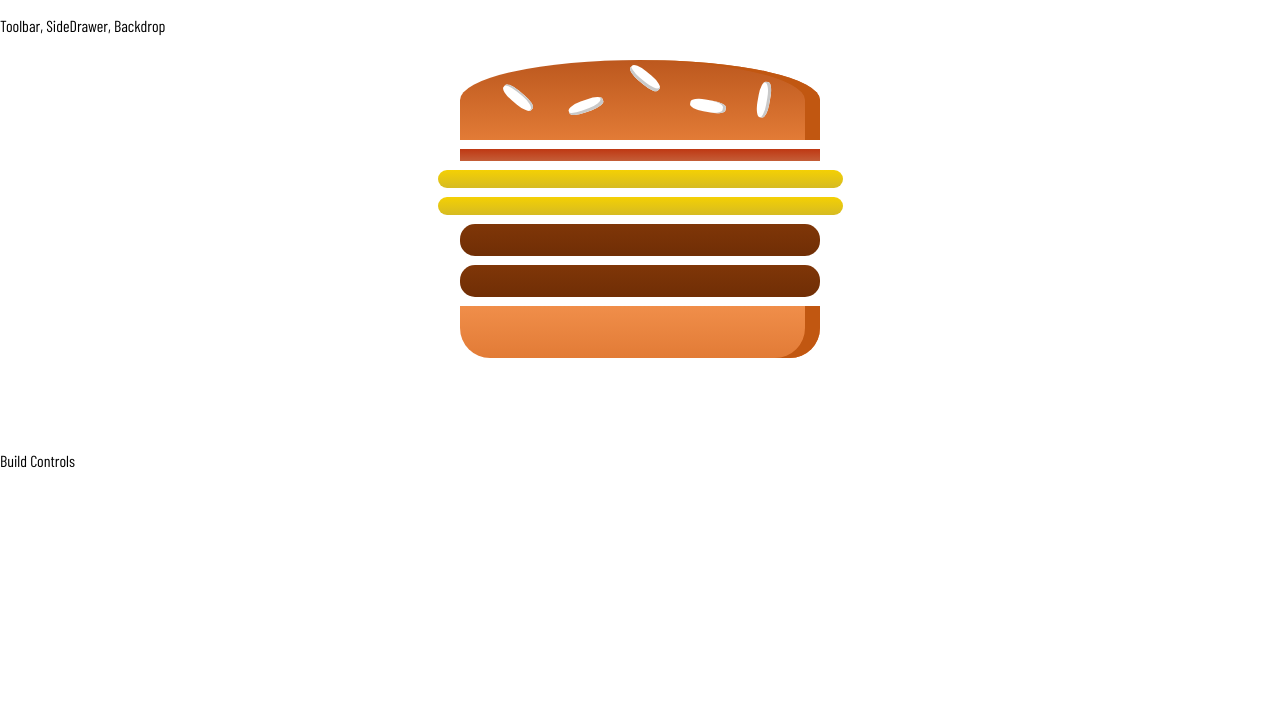
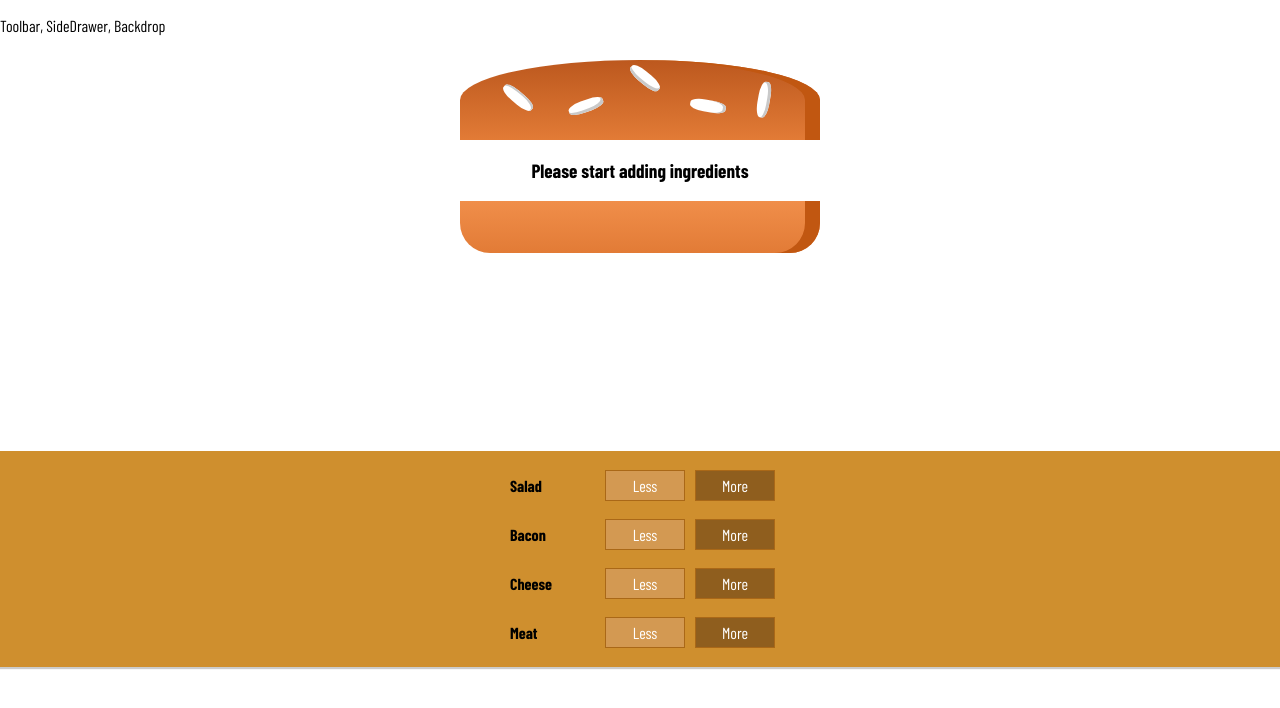
Before and after one commit to YY-Huang/createBurger, a React (Create React App) app: page / in a window 1280 px wide. Shown: the top 708 px of the page. Built offline with nearby package versions, Linux system fonts and the light colour scheme.

Commit message:
added burger options

```diff
--- /dev/null
+++ b/src/components/Burger/BuildControls/BuildControl/BuildControl.js
@@ -0,0 +1,12 @@
+import React from "react";
+import classes from "./BuildControl.module.css";
+
+const buildControl = (props) => (
+  <div className={classes.BuildControl}>
+    <div className={classes.Label}>{props.label}</div>
+    <button className={classes.Less}>Less</button>
+    <button className={classes.More}>More</button>
+  </div>
+);
+
+export default buildControl;
--- /dev/null
+++ b/src/components/Burger/BuildControls/BuildControl/BuildControl.module.css
@@ -0,0 +1,58 @@
+.BuildControl {
+  display: flex;
+  justify-content: space-between;
+  align-items: center;
+  margin: 5px 0;
+}
+
+.BuildControl button {
+  display: block;
+  font: inherit;
+  padding: 5px;
+  margin: 0 5px;
+  width: 80px;
+  border: 1px solid #aa6817;
+  cursor: pointer;
+  outline: none;
+}
+
+.BuildControl button:disabled {
+  background-color: #ac9980;
+  border: 1px solid #7e7365;
+  color: #ccc;
+  cursor: default;
+}
+
+.BuildControl button:hover:disabled {
+  background-color: #ac9980;
+  color: #ccc;
+  cursor: not-allowed;
+}
+
+.Label {
+  padding: 10px;
+  font-weight: bold;
+  width: 80px;
+}
+
+.BuildControl .Less {
+  background-color: #d39952;
+  color: white;
+}
+
+.BuildControl .More {
+  background-color: #8f5e1e;
+  color: white;
+}
+
+.BuildControl .Less:hover,
+.BuildControl .Less:active {
+  background-color: #daa972;
+  color: white;
+}
+
+.BuildControl .More:hover,
+.BuildControl .More:active {
+  background-color: #99703f;
+  color: white;
+}
--- /dev/null
+++ b/src/components/Burger/BuildControls/BuildControls.js
@@ -0,0 +1,21 @@
+import React from "react";
+import classes from "./BuildControls.module.css";
+
+import BuildControl from "./BuildControl/BuildControl";
+
+const controls = [
+  { label: "Salad ", type: "salad" },
+  { label: "Bacon ", type: "bacon" },
+  { label: "Cheese ", type: "cheese" },
+  { label: "Meat", type: "meat" },
+];
+
+const buildControls = (props) => (
+  <div className={classes.BuildControls}>
+    {controls.map((ctrl) => (
+      <BuildControl key={ctrl.label} label={ctrl.label} />
+    ))}
+  </div>
+);
+
+export default buildControls;
--- /dev/null
+++ b/src/components/Burger/BuildControls/BuildControls.module.css
@@ -0,0 +1,10 @@
+.BuildControls {
+  width: 100%;
+  background-color: #cf8f2e;
+  display: flex;
+  flex-flow: column;
+  align-items: center;
+  box-shadow: 0 2px 1px #ccc;
+  margin: auto;
+  padding: 10px 0;
+}
--- a/src/components/Burger/Burger.js
+++ b/src/components/Burger/Burger.js
@@ -3,15 +3,22 @@
 import BurgerIngredient from "./BurgerIngredient/BurgerIngredient";
 
 const burger = (props) => {
-  const transformedIngredients = Object.keys(props.ingredients).map(
-    (ingredientKey) => {
+  let transformedIngredients = Object.keys(props.ingredients)
+    .map((ingredientKey) => {
       return [...Array(props.ingredients[ingredientKey])].map((_, i) => {
         return (
           <BurgerIngredient key={ingredientKey + i} type={ingredientKey} />
         );
       });
-    }
-  );
+    })
+    .reduce((arr, el) => {
+      return arr.concat(el);
+    });
+
+  console.log(transformedIngredients);
+  if (transformedIngredients.length === 0) {
+    transformedIngredients = <p>Please start adding ingredients</p>;
+  }
 
   return (
     <div className={classes.Burger}>
--- a/src/containers/BurgerBuilder/BurgerBuilder.js
+++ b/src/containers/BurgerBuilder/BurgerBuilder.js
@@ -1,6 +1,7 @@
 import React, { Component } from "react";
 import Aux from "../../hoc/Aux";
 import Burger from "./../../components/Burger/Burger";
+import BuildControls from "./../../components/Burger/BuildControls/BuildControls";
 
 class BurgerBuilder extends Component {
   /* constructor(props) {
@@ -9,10 +10,10 @@
 
   state = {
     ingredients: {
-      salad: 1,
-      bacon: 1,
-      cheese: 2,
-      meat: 2,
+      salad: 0,
+      bacon: 0,
+      cheese: 0,
+      meat: 0,
     },
   };
 
@@ -20,7 +21,7 @@
     return (
       <Aux>
         <Burger ingredients={this.state.ingredients} />
-        <div>Build Controls</div>
+        <BuildControls />
       </Aux>
     );
   }
```
Also changed, not shown: 1 other file (tests, documents, lock files or other folders).
